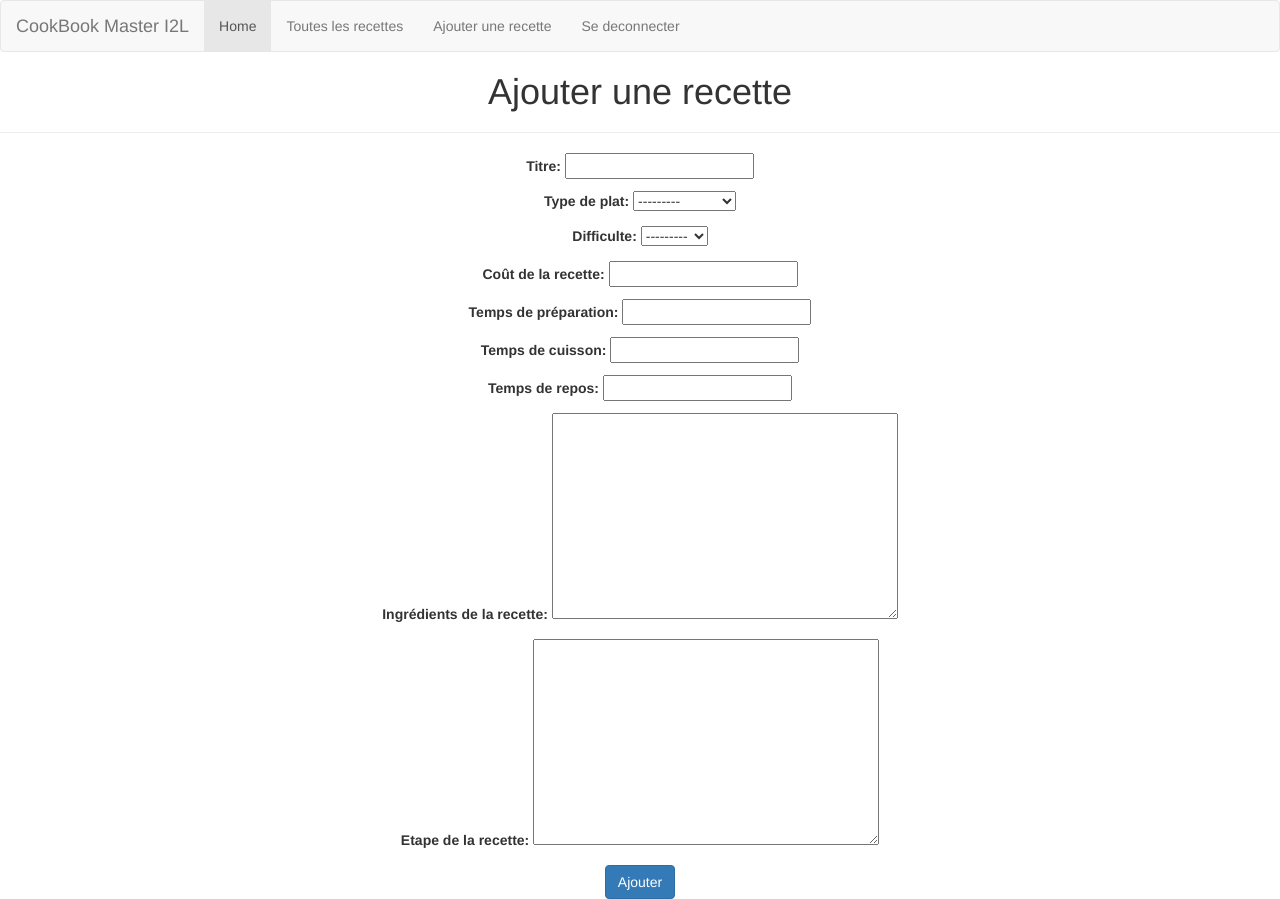
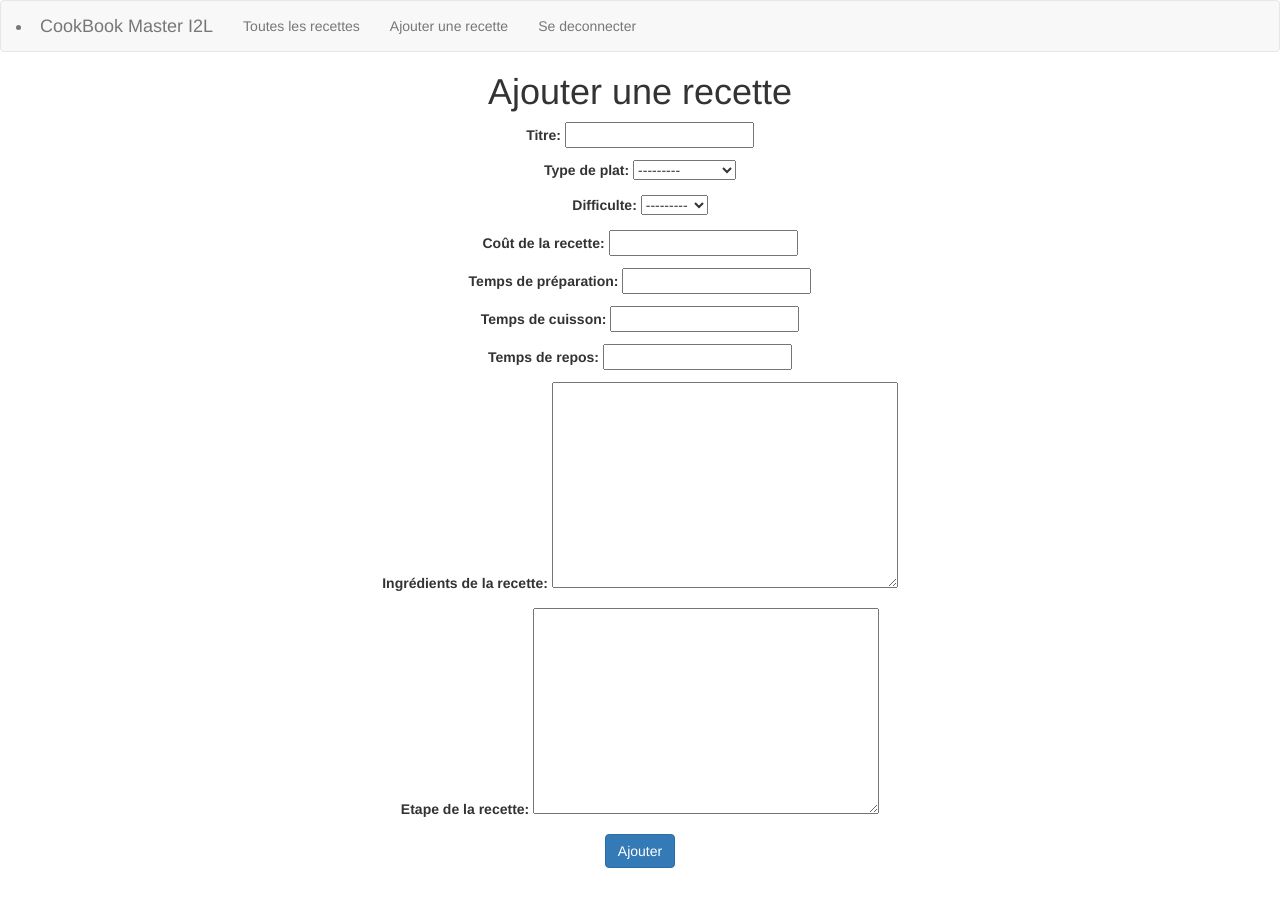
Before and after one commit to Skiso/cookbookpy, a Django app: page /cookbook/ajouter/ in a window 1280 px wide. After the commit the page ends 868 px from the top, so only its background shows below. Run offline with Django 3.2, Linux system fonts and the light colour scheme; the visitor is signed in with stand-in values (Sample User, id 1); some libraries are stand-ins or nearby versions.

Commit message:
modification mineures dans les templates _base et nouvelle_recette

```diff
--- a/cookbook/templates/cookbook/_base.html
+++ b/cookbook/templates/cookbook/_base.html
@@ -16,10 +16,9 @@
   <nav class="navbar navbar-default">
     <div class="container-fluid">
       <div class="navbar-header">
-        <a class="navbar-brand" href="#">CookBook Master I2L</a>
+        <li class="navbar-brand">CookBook Master I2L</li>
       </div>
       <ul class="nav navbar-nav">
-        <li class="active"><a href="/cookbook">Home</a></li>
         <li><a href="/cookbook/afficher">Toutes les recettes</a></li>
         <li><a href="/cookbook/ajouter">Ajouter une recette</a></li>
         {% if user.is_authenticated %}
--- a/cookbook/templates/cookbook/nouvelle_recette.html
+++ b/cookbook/templates/cookbook/nouvelle_recette.html
@@ -6,19 +6,13 @@
 <link rel="stylesheet" href="{% static 'app.css' %}">
 
     <div id="content">
-
         <!-- title -->
         <div id="page-title">
             <h1 class="title" >Ajouter une recette</span>
         </div>
-        <hr>
-        {% if success_message %}
-        <h5><b style="color: green">Votre recette a bien été créée !</b></h5>
-         {% endif %}
-        <!-- ENDS title -->
 
         <form method="post" id='newrecette-form'action="{% url 'ajouter' %}" enctype="multipart/form-data">
-        {% csrf_token %}
+
                 {{ MainForm.as_p }}
                 {{ EtapeFormu.as_p }}
             <input type="submit" value="Ajouter"  class="btn btn-primary" />
```
